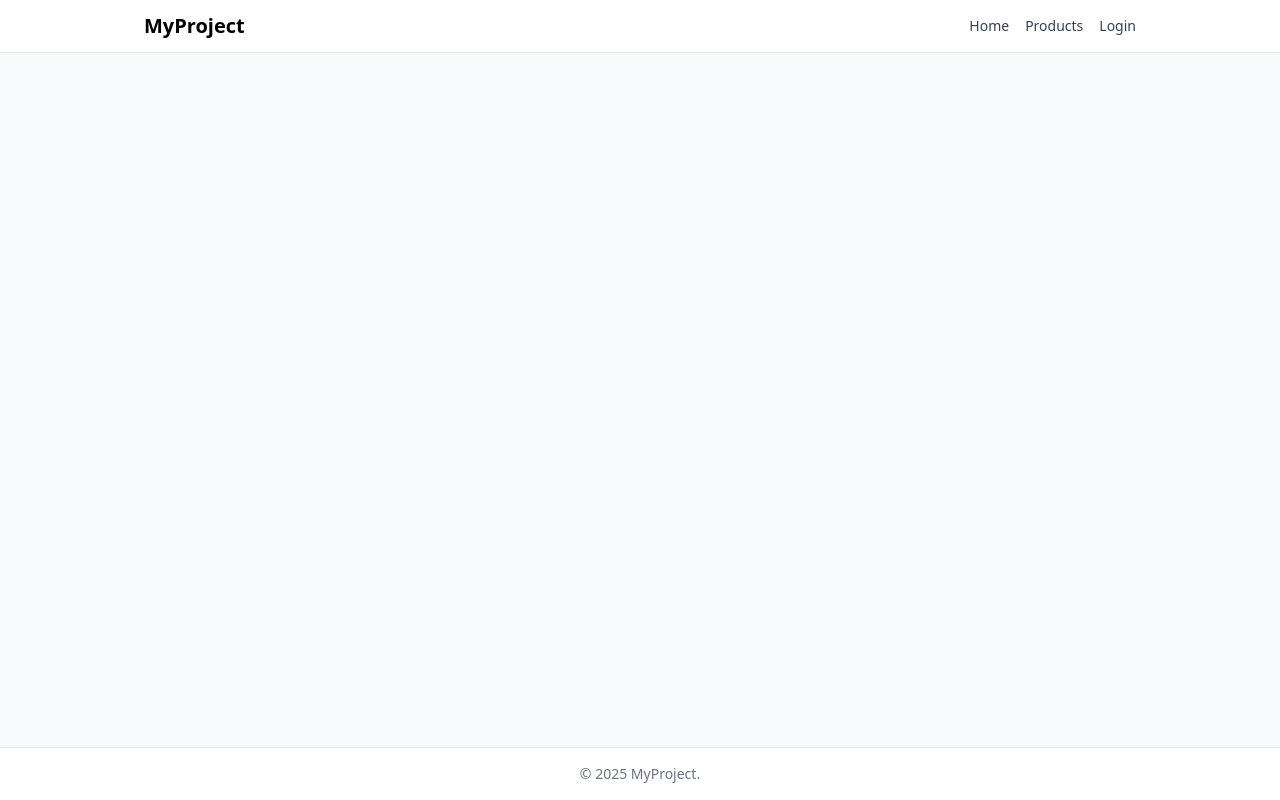
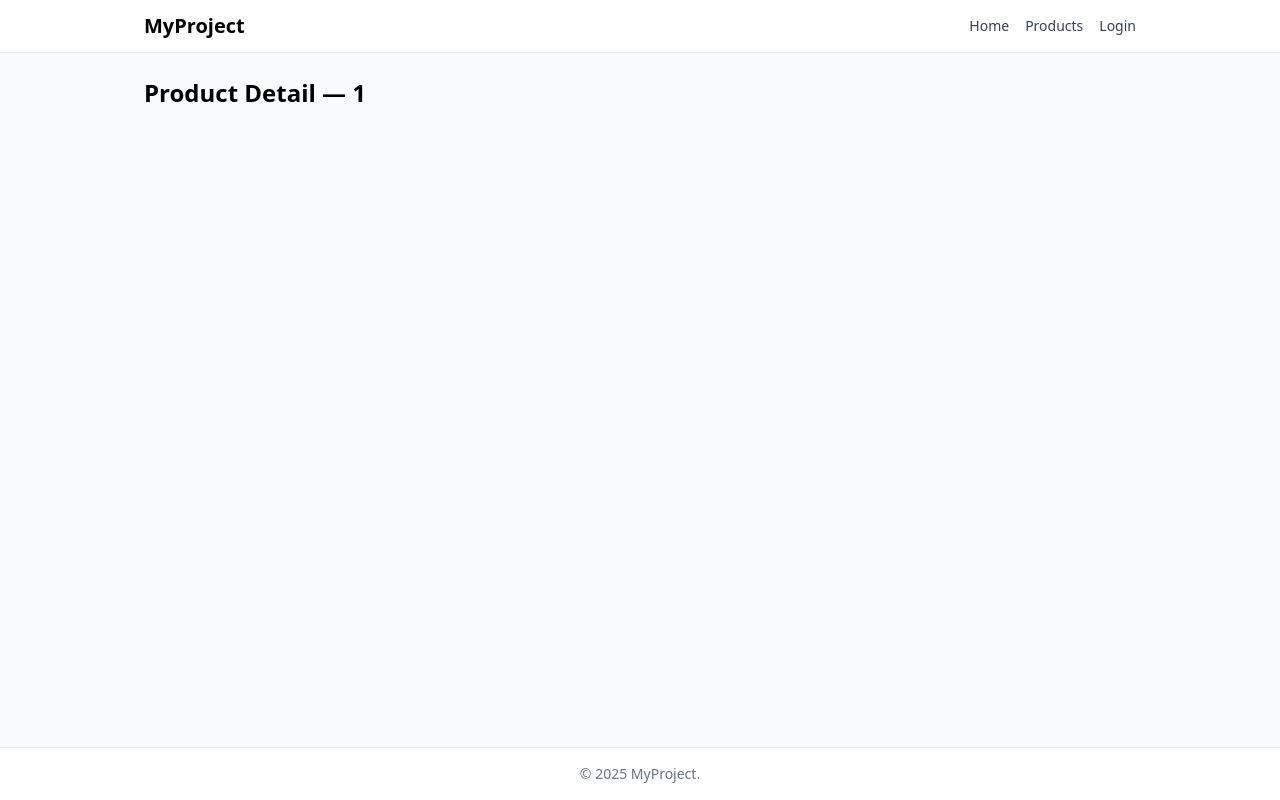
Before and after one commit to sehee-an/react-fo-template, a React (Vite) app: page /product/1 in a window 1280 px wide. Built offline with nearby package versions, Linux system fonts and the light colour scheme.

Commit message:
feat: setup React Router with page structure and MainLayout integration

```diff
--- a/package.json
+++ b/package.json
@@ -12,7 +12,8 @@
   "dependencies": {
     "@tailwindcss/vite": "^4.1.17",
     "react": "^19.2.0",
-    "react-dom": "^19.2.0"
+    "react-dom": "^19.2.0",
+    "react-router-dom": "^7.10.1"
   },
   "devDependencies": {
     "@eslint/js": "^9.39.1",
--- a/src/App.tsx
+++ b/src/App.tsx
@@ -1,12 +1,8 @@
-import './App.css'
-import MainLayout from './components/layout/MainLayout'
+import { RouterProvider } from 'react-router-dom'
+import { router } from './router'
 
 function App() {
-  return (
-    <MainLayout>
-      {/* 페이지 내용은 Router 적용 후 추가 예정 */}
-    </MainLayout>
-  )
+  return <RouterProvider router={router} />
 }
 
 export default App
--- a/src/components/layout/MainLayout.tsx
+++ b/src/components/layout/MainLayout.tsx
@@ -1,5 +1,6 @@
 import Header from "./Header";
 import Footer from "./Footer";
+import { Outlet } from "react-router-dom";
 
 export default function MainLayout({ children }: { children: React.ReactNode }) {
   return (
@@ -7,7 +8,7 @@ export default function MainLayout({ children }: { children: React.ReactNode })
       <Header />
 
       <main className="flex-1 max-w-5xl mx-auto w-full px-4 py-6">
-        {children}
+        <Outlet />
       </main>
 
       <Footer />
--- /dev/null
+++ b/src/pages/Home.tsx
@@ -0,0 +1,3 @@
+export default function Home() {
+  return <h2 className="text-2xl font-semibold">Home Page</h2>;
+}
--- /dev/null
+++ b/src/pages/Login.tsx
@@ -0,0 +1,3 @@
+export default function Login() {
+  return <h2 className="text-2xl font-semibold">Login Page</h2>;
+}
--- /dev/null
+++ b/src/pages/MyPage.tsx
@@ -0,0 +1,3 @@
+export default function MyPage() {
+  return <h2 className="text-2xl font-semibold">My Page</h2>;
+}
--- /dev/null
+++ b/src/pages/ProductDetail.tsx
@@ -0,0 +1,6 @@
+import { useParams } from "react-router-dom";
+
+export default function ProductDetail() {
+  const { id } = useParams();
+  return <h2 className="text-2xl font-semibold">Product Detail — {id}</h2>;
+}
--- /dev/null
+++ b/src/pages/Products.tsx
@@ -0,0 +1,3 @@
+export default function Products() {
+  return <h2 className="text-2xl font-semibold">Products Page</h2>;
+}
--- /dev/null
+++ b/src/router/index.tsx
@@ -0,0 +1,24 @@
+import { createBrowserRouter } from "react-router-dom";
+import MainLayout from "~/components/layout/MainLayout";
+
+import Home from "~/pages/Home";
+import Products from "~/pages/Products";
+import ProductDetail from "~/pages/ProductDetail";
+import Login from "~/pages/Login";
+import MyPage from "~/pages/MyPage";
+
+
+
+export const router = createBrowserRouter([
+  {
+    path: "/",
+    element: <MainLayout />,
+    children: [
+      {index: true, element: <Home />},
+      {path: "products", element: <Products />},
+      {path: "product/:id", element: <ProductDetail />},
+      {path: "login", element: <Login />},
+      {path: "mypage", element: <MyPage />},
+    ],
+  },
+]);
```
Also changed, not shown: 1 other file (tests, documents, lock files or other folders).
